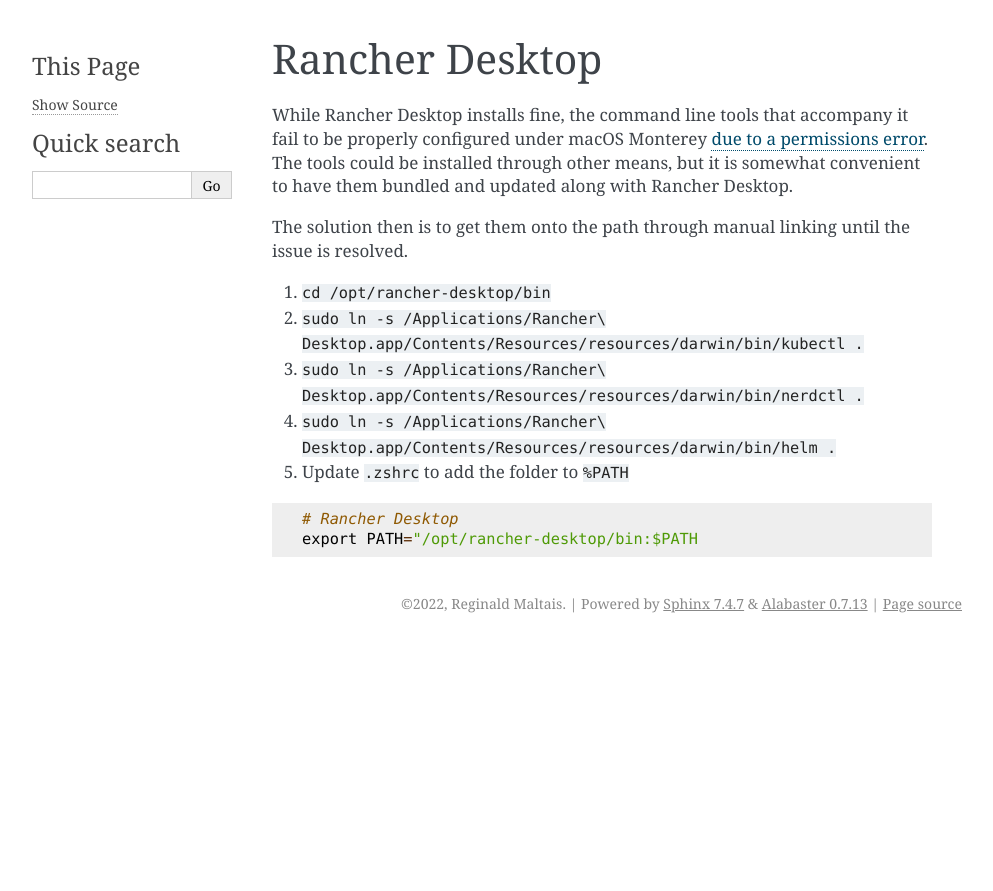
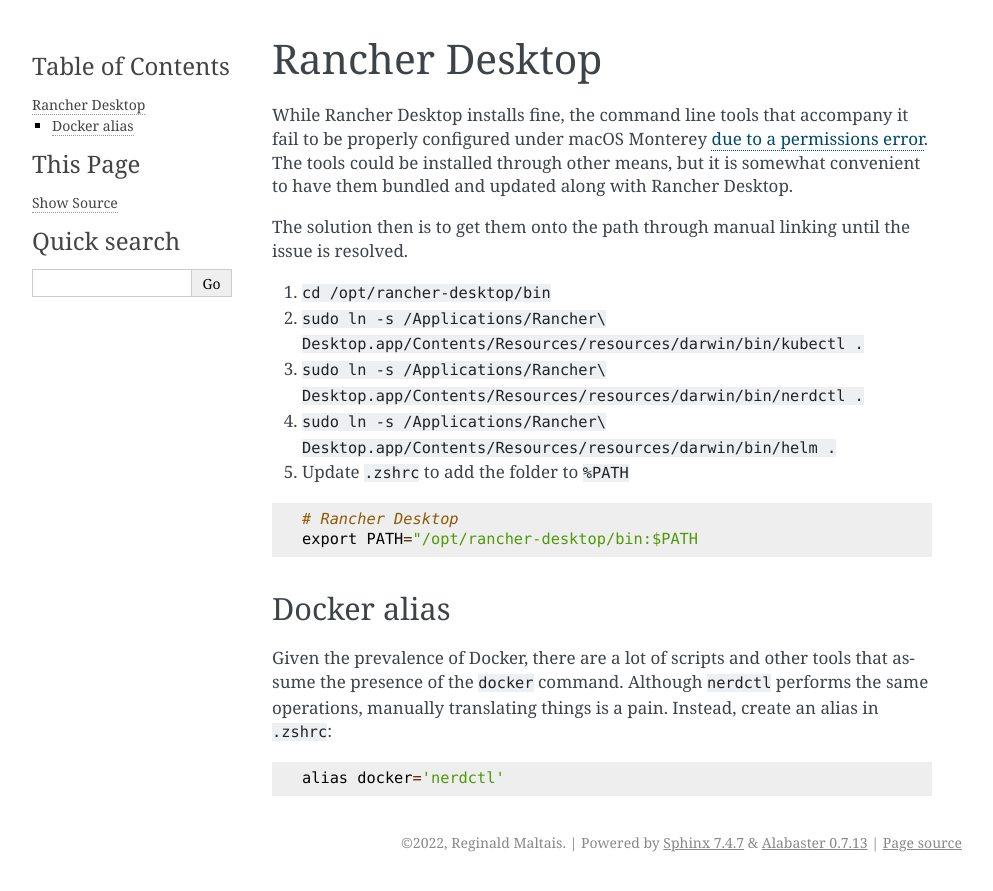
Before and after one commit to goatsweater/mac-setup, a Sphinx documentation site: the page built from docs/software/rancher.rst, in a window 1280 px wide. Shown: the top 891 px of the page, without its empty margins (148-1141 px from the left). Built offline with Sphinx 7.4.7, drawn with Linux system fonts in a browser that asks for light colours.

Commit message:
Add alias for docker

```diff
--- a/docs/software/rancher.rst
+++ b/docs/software/rancher.rst
@@ -18,3 +18,12 @@
 
     # Rancher Desktop
     export PATH="/opt/rancher-desktop/bin:$PATH
+
+Docker alias
+------------
+
+Given the prevalence of Docker, there are a lot of scripts and other tools that assume the presence
+of the ``docker`` command. Although ``nerdctl`` performs the same operations, manually translating
+things is a pain. Instead, create an alias in :file:`.zshrc`::
+
+    alias docker='nerdctl'
```
